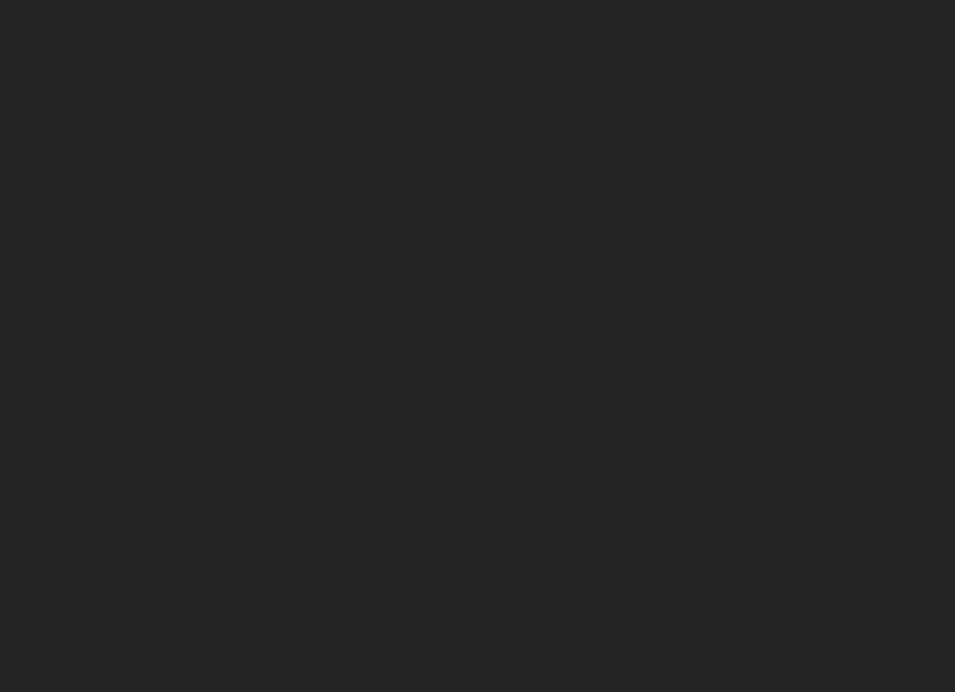
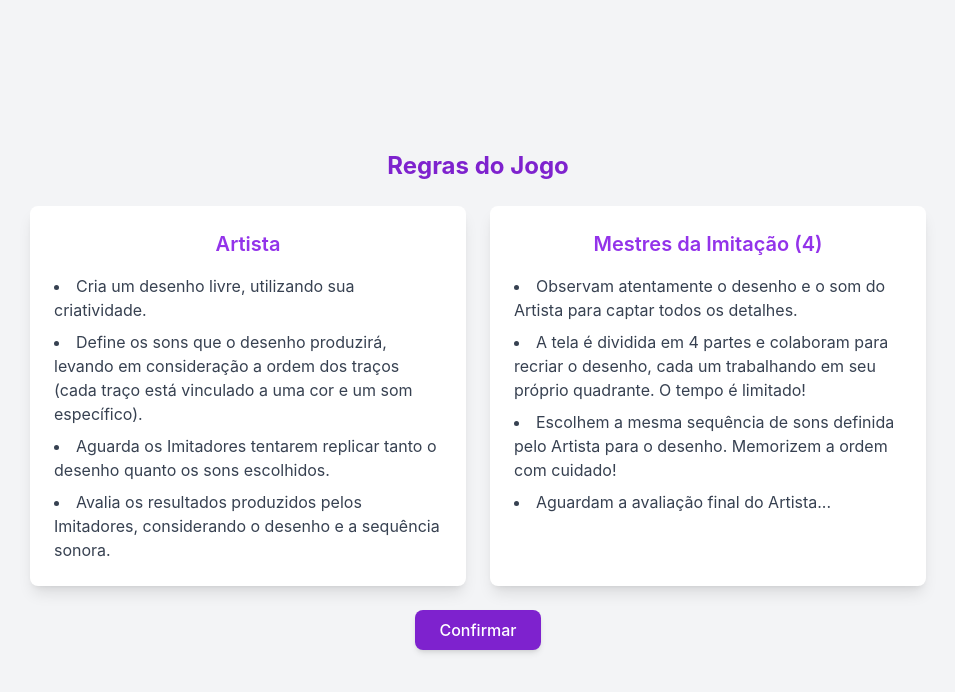
Before and after one commit to giovannimaffeo/melody_muse_frontend, a React (Vite) app: page /rules in a window 1280 px wide. Before the commit this address had no page. Shown: the top 692 px of the page, without its empty margins (162-1117 px from the left). Built offline with nearby package versions, Linux system fonts and the light colour scheme.

Commit message:
feat: rules page

```diff
--- a/src/App.tsx
+++ b/src/App.tsx
@@ -3,6 +3,7 @@ import { BrowserRouter as Router, Routes, Route } from 'react-router-dom';
 import { DrawingProvider } from './context/DrawingContext';
 
 import HomePage from './pages/HomePage';
+import RulesPage from './pages/RulesPage';
 import TargetDrawingPage from './pages/TargetDrawingPage';
 import TargetSoundPage from './pages/TargetSoundPage';
 import CountdownPage from './pages/CountDownPage';
@@ -16,6 +17,7 @@ const App = () => {
       <DrawingProvider>
         <Routes>
           <Route path='/' element={<HomePage />} />
+          <Route path='/rules' element={<RulesPage />} />
           <Route path='/target-drawing' element={<TargetDrawingPage />} />
           <Route path='/target-sound' element={<TargetSoundPage />} />
           <Route path='/countdown' element={<CountdownPage />} />
--- a/src/pages/HomePage.tsx
+++ b/src/pages/HomePage.tsx
@@ -5,7 +5,7 @@ const Home = () => {
   const navigate = useNavigate();
 
   const goToDrawingPage = () => {
-    navigate('/target-drawing');
+    navigate('/rules');
   };
 
   return (
--- /dev/null
+++ b/src/pages/RulesPage.tsx
@@ -0,0 +1,44 @@
+import React from 'react';
+import { useNavigate } from 'react-router-dom';
+
+const RulesScreen: React.FC = () => {
+  const navigate = useNavigate();
+
+  const handleConfirm = () => {
+    navigate('/target-drawing');
+  };
+
+  return (
+    <div className="min-h-screen flex flex-col items-center justify-center bg-gray-100 p-4">
+      <h1 className="text-2xl font-bold text-purple-700 mb-6">Regras do Jogo</h1>
+      <div className="flex flex-col md:flex-row w-full max-w-4xl gap-6">
+        <div className="flex-1 bg-white rounded-lg shadow-lg p-6">
+          <h2 className="text-xl font-semibold text-purple-600 mb-4 text-center">Artista</h2>
+          <ul className="list-disc list-inside space-y-2 text-gray-700">
+						<li>Cria um desenho livre, utilizando sua criatividade.</li>
+            <li>Define os sons que o desenho produzirá, levando em consideração a ordem dos traços (cada traço está vinculado a uma cor e um som específico).</li>
+            <li>Aguarda os Imitadores tentarem replicar tanto o desenho quanto os sons escolhidos.</li>
+            <li>Avalia os resultados produzidos pelos Imitadores, considerando o desenho e a sequência sonora.</li>
+          </ul>
+        </div>
+        <div className="flex-1 bg-white rounded-lg shadow-lg p-6">
+          <h2 className="text-xl font-semibold text-purple-600 mb-4 text-center">Mestres da Imitação (4)</h2>
+          <ul className="list-disc list-inside space-y-2 text-gray-700">
+						<li>Observam atentamente o desenho e o som do Artista para captar todos os detalhes.</li>
+            <li>A tela é dividida em 4 partes e colaboram para recriar o desenho, cada um trabalhando em seu próprio quadrante. O tempo é limitado!</li>
+            <li>Escolhem a mesma sequência de sons definida pelo Artista para o desenho. Memorizem a ordem com cuidado!</li>
+            <li>Aguardam a avaliação final do Artista...</li>
+          </ul>
+        </div>
+      </div>
+      <button
+        onClick={handleConfirm}
+        className="mt-6 bg-purple-700 text-white px-6 py-2 rounded-lg shadow-md hover:bg-purple-600 transition duration-300"
+      >
+        Confirmar
+      </button>
+    </div>
+  );
+};
+
+export default RulesScreen;
```
